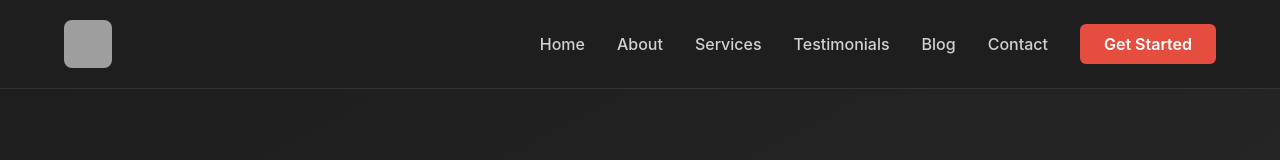
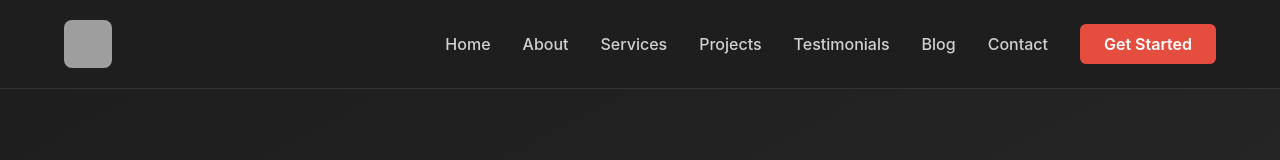
Before and after one commit to rdeniele/landing_acqron, a Next.js app: page / in a window 1280 px wide. Shown: the top 160 px of the page. Built offline with nearby package versions, Linux system fonts and the light colour scheme; grey boxes are pictures that could not be loaded.

Commit message:
Add SVG icons and TypeScript configuration
- Added new SVG icons: next.svg, vercel.svg, and window.svg to the public directory.
- Created a tsconfig.json file with strict TypeScript settings and module resolution for a React project.

```diff
--- a/app/components/sections/NavBar.tsx
+++ b/app/components/sections/NavBar.tsx
@@ -22,6 +22,7 @@ function NavBar() {
           <a href="#home" className="text-[#d1d1d1] font-medium transition-colors duration-300 hover:text-[#facb15]">Home</a>
           <a href="#about" className="text-[#d1d1d1] font-medium transition-colors duration-300 hover:text-[#facb15]">About</a>
           <a href="#services" className="text-[#d1d1d1] font-medium transition-colors duration-300 hover:text-[#facb15]">Services</a>
+          <a href="#projects" className="text-[#d1d1d1] font-medium transition-colors duration-300 hover:text-[#facb15]">Projects</a>
           <a href="#testimonials" className="text-[#d1d1d1] font-medium transition-colors duration-300 hover:text-[#facb15]">Testimonials</a>
           <a href="#blog" className="text-[#d1d1d1] font-medium transition-colors duration-300 hover:text-[#facb15]">Blog</a>
           <a href="#contact" className="text-[#d1d1d1] font-medium transition-colors duration-300 hover:text-[#facb15]">Contact</a>
@@ -45,6 +46,7 @@ function NavBar() {
           <a href="#home" className="w-full text-[#d1d1d1] font-medium py-2 text-center transition-colors duration-300 hover:text-[#facb15]" onClick={() => setMenuOpen(false)}>Home</a>
           <a href="#about" className="w-full text-[#d1d1d1] font-medium py-2 text-center transition-colors duration-300 hover:text-[#facb15]" onClick={() => setMenuOpen(false)}>About</a>
           <a href="#services" className="w-full text-[#d1d1d1] font-medium py-2 text-center transition-colors duration-300 hover:text-[#facb15]" onClick={() => setMenuOpen(false)}>Services</a>
+          <a href="#projects" className="w-full text-[#d1d1d1] font-medium py-2 text-center transition-colors duration-300 hover:text-[#facb15]" onClick={() => setMenuOpen(false)}>Projects</a>
           <a href="#testimonials" className="w-full text-[#d1d1d1] font-medium py-2 text-center transition-colors duration-300 hover:text-[#facb15]" onClick={() => setMenuOpen(false)}>Testimonials</a>
           <a href="#blog" className="w-full text-[#d1d1d1] font-medium py-2 text-center transition-colors duration-300 hover:text-[#facb15]" onClick={() => setMenuOpen(false)}>Blog</a>
           <a href="#contact" className="w-full text-[#d1d1d1] font-medium py-2 text-center transition-colors duration-300 hover:text-[#facb15]" onClick={() => setMenuOpen(false)}>Contact</a>
--- /dev/null
+++ b/babel.json
@@ -0,0 +1,6 @@
+{
+  "stories": [],
+  "versions": [],
+  "backups": [],
+  "activity": []
+}
```
